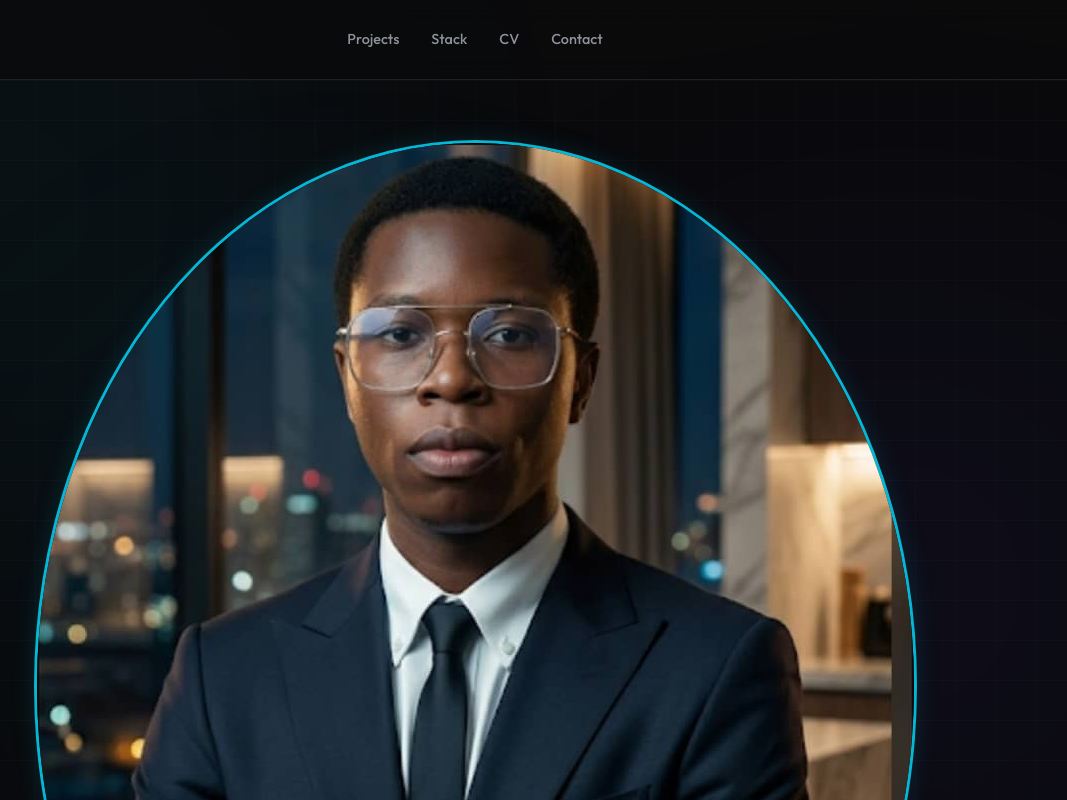
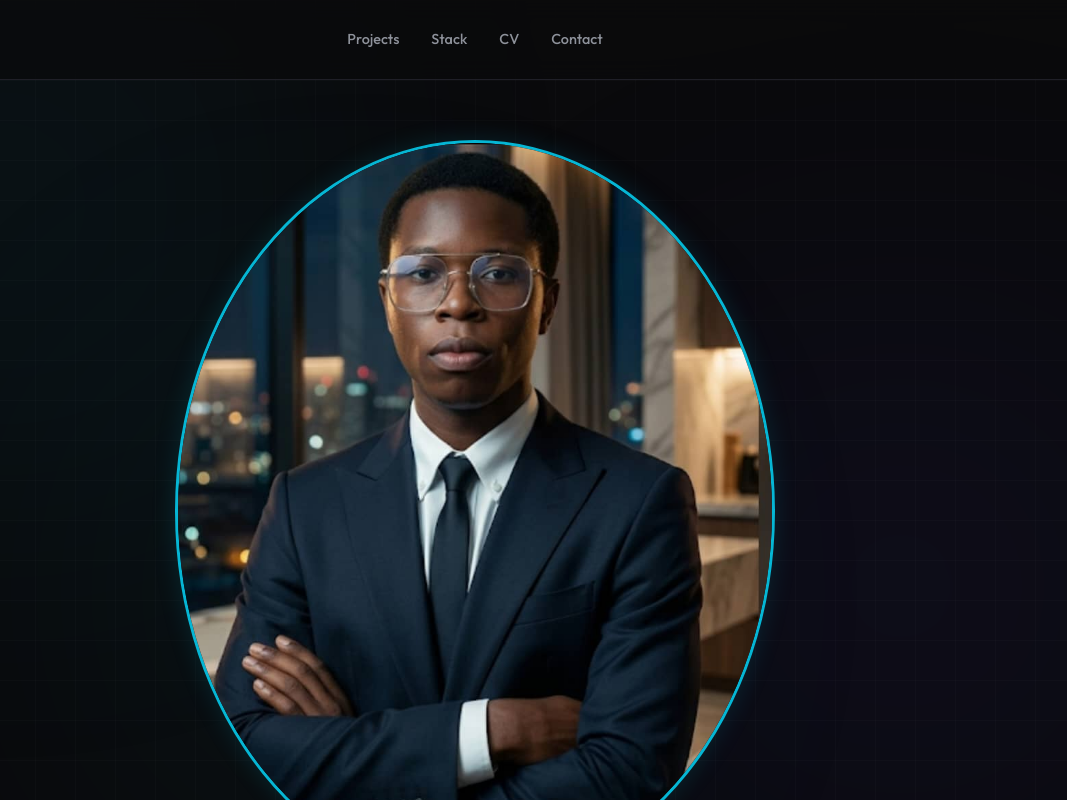
Before and after one commit to Henry-Amaechi/My-portfolio, a React (Vite) app: page / in a window 1280 px wide. Shown: the top 800 px of the page, without its empty margins (165-1232 px from the left). Built offline with nearby package versions, Linux system fonts and the light colour scheme.

Commit message:
Resize profile picture to 120px and center details container correctly

```diff
--- a/src/index.css
+++ b/src/index.css
@@ -113,9 +113,23 @@ nav a.active::after {
   text-align: center;
 }
 
+.intro-content-wrapper {
+  width: 100%;
+  display: flex;
+  justify-content: center;
+}
+
+.intro-content {
+  width: 100%;
+  max-width: 600px;
+  display: flex;
+  flex-direction: column;
+  align-items: center;
+}
+
 .profile-picture-container {
-  width: 160px;
-  height: 160px;
+  width: 120px;
+  height: 120px;
   border-radius: 50%;
   margin: 0 auto 24px;
   border: 3px solid var(--cyan);
@@ -154,6 +168,7 @@ nav a.active::after {
   max-width: 600px;
   width: 100%;
   padding: 32px;
+  margin: 0 auto;
   box-shadow: 0 15px 35px rgba(0, 0, 0, 0.4);
   text-align: center;
 }
```
